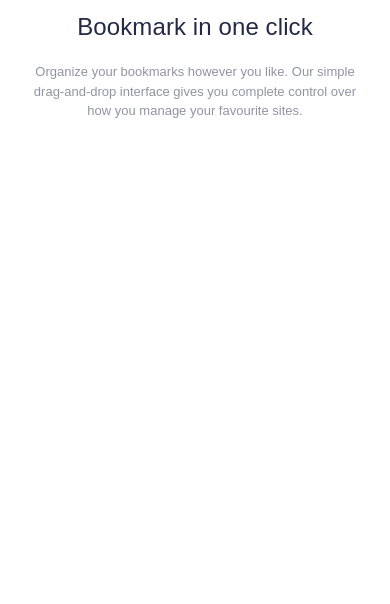
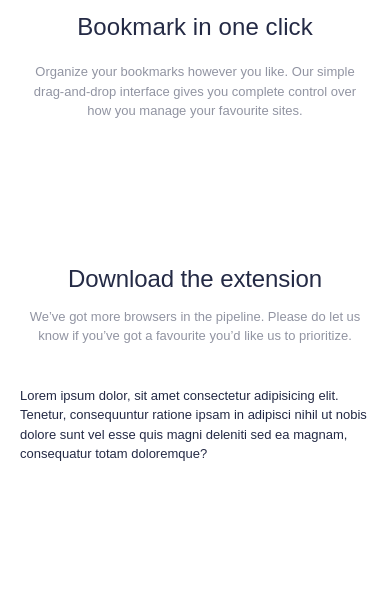
Before and after one commit to frontendoniyorbek/bookmark, a plain HTML site: page index.html in a window 390 px wide. Shown: the part 1362-1966 px from the top of the page. Before the commit the page ends 1623 px from the top, so only its background shows below. Drawn offline with Linux system fonts and the light colour scheme; a web font is replaced by a local one.

Commit message:
add dowland info

```diff
--- a/css/styles.css
+++ b/css/styles.css
@@ -317,9 +317,6 @@ p {
 /* FEATURES CONTENT */
 .featurs__content {
 	padding-top: 7.2rem;
-	/* background-image: url(../images/blue-bg.svg);
-	background-repeat: no-repeat;
-	background-position: calc(50%); */
 }
 
 .featurs__inner {
@@ -332,10 +329,6 @@ p {
 .featurs__inner.active {
 	display: flex;
 }
-
-/* .simple-bookmarking {
-
-} */
 
 .featurs__img {
 	border-radius: 1rem;
@@ -365,6 +358,33 @@ p {
 .featurs__content-text {
 	margin-bottom: 3.2rem;
 	color: var(--gray-color);
+}
+
+/* DOWLANDS START */
+.dowlands {
+	padding-bottom: 14.9rem;
+}
+
+.dowlands__info {
+	max-width: 541px;
+	width: 100%;
+	margin-left: auto;
+	margin-right: auto;
+	text-align: center;
+	margin-bottom: 4.8rem;
+}
+
+.dowlands__title {
+	font-weight: 500;
+	font-size: 3.2rem;
+	letter-spacing: -0.01rem;
+	margin-bottom: 1.6rem;
+}
+
+.dowlands__text {
+	color: var(--gray-color);
+}
+.dowlands__list {
 }
 
 /* MAIN END */
@@ -494,6 +514,19 @@ p {
 
 	.btn-blue {
 		margin-right: 1.4rem;
+	}
+
+	.dowlands {
+		padding-bottom: 14rem;
+	}
+
+	.dowlands__info {
+		margin-bottom: 4rem;
+	}
+
+	.dowlands__title {
+		font-size: 3rem;
+		margin-bottom: 1.6rem;
 	}
 }
 
@@ -665,6 +698,11 @@ p {
 	.featurs__item:nth-child(1) {
 		border-top: 1px solid #495dcf33;
 	}
+
+	.dowlands__title {
+		font-size: 2.4rem;
+		margin-bottom: 1rem;
+	}
 }
 
 @media screen and (max-width: 500px) {
--- a/index.html
+++ b/index.html
@@ -131,6 +131,25 @@
 				</div>
 			</section>
 			<!-- Features END -->
+
+			<!-- DOWLANDS START -->
+			<section class="dowlands">
+				<div class="container">
+					<div class="dowlands__info">
+						<h2 class="dowlands__title">Download the extension</h2>
+						<p class="dowlands__text">
+							We’ve got more browsers in the pipeline. Please do let us know if you’ve got a favourite you’d like us to
+							prioritize.
+						</p>
+					</div>
+
+					<ul class="dowlands__list">
+						Lorem ipsum dolor, sit amet consectetur adipisicing elit. Tenetur, consequuntur ratione ipsam in adipisci nihil ut
+						nobis dolore sunt vel esse quis magni deleniti sed ea magnam, consequatur totam doloremque?
+					</ul>
+				</div>
+			</section>
+			<!-- DOWLANDS END -->
 		</main>
 		<!-- <footer class="site-footer">Footer</footer> -->
 
```
